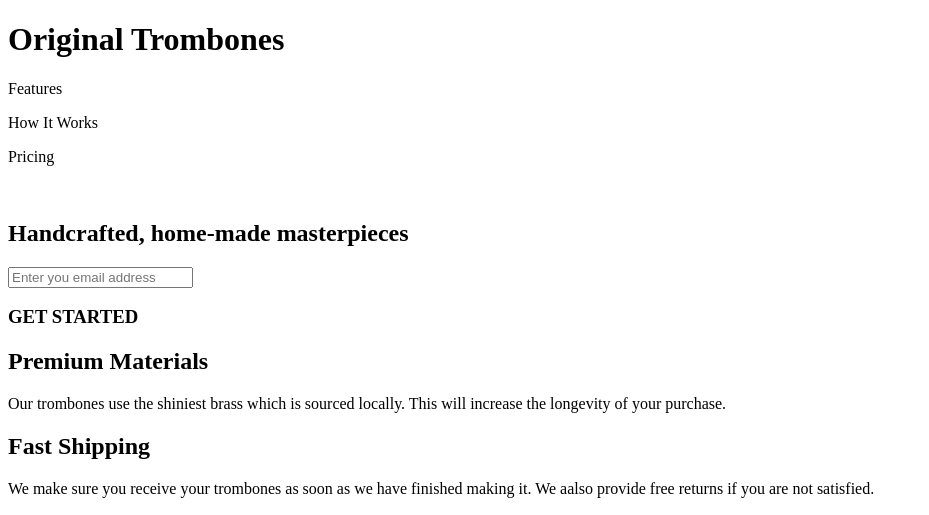
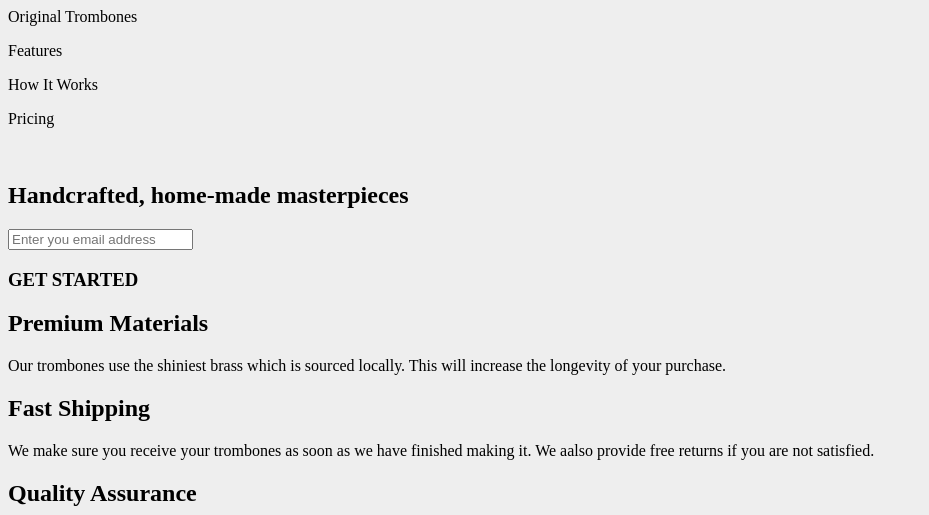
Before and after one commit to AmaraFinbarrs/Product_Page, a plain HTML site: page index.html in a window 1280 px wide. Shown: the top 515 px of the page, without its empty margins (0-929 px from the left). Drawn offline with Linux system fonts and the light colour scheme.

```diff
--- a/index.html
+++ b/index.html
@@ -14,9 +14,9 @@
 
 <body>
     <div>
-        <h1>
+        <header id="header" >
             Original Trombones
-        </h1>
+        </header>
         <p>Features</p>
         <p>How It Works</p>
         <p>Pricing</p>
--- a/style.css
+++ b/style.css
@@ -0,0 +1,3 @@
+body{
+    background:#EEEEEE;
+}
```
